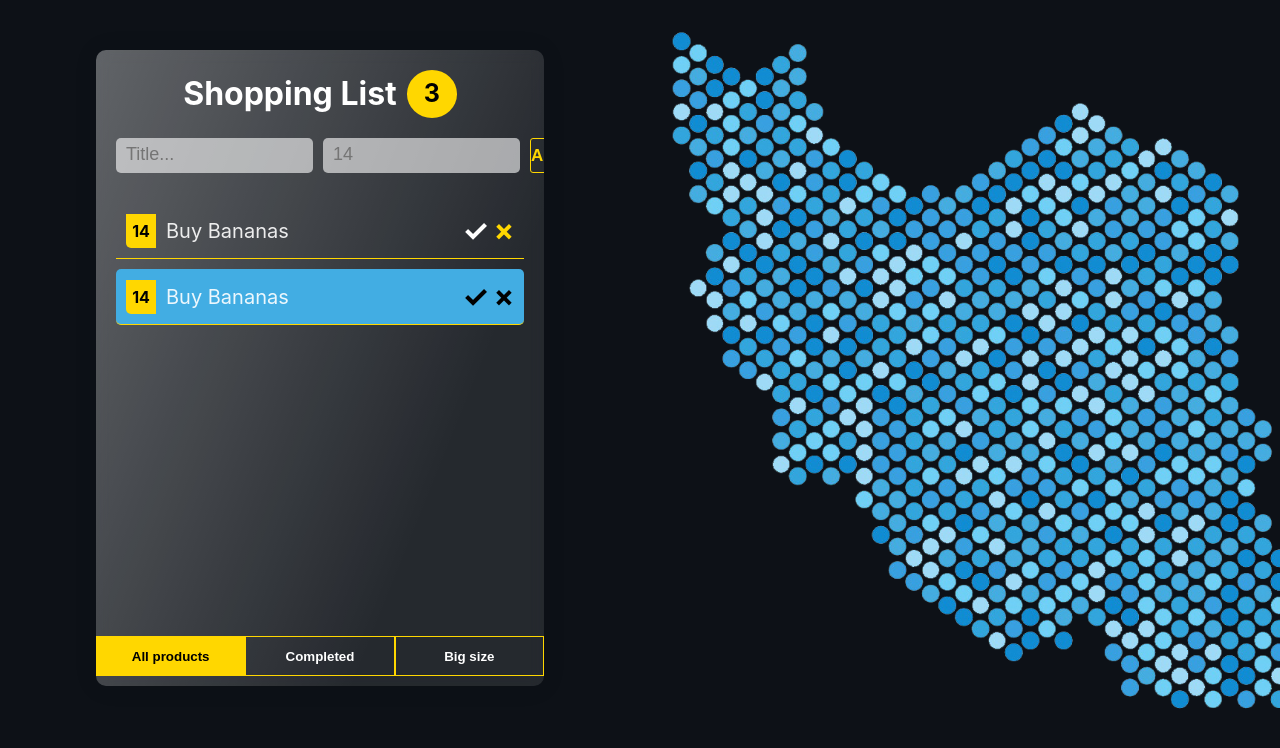
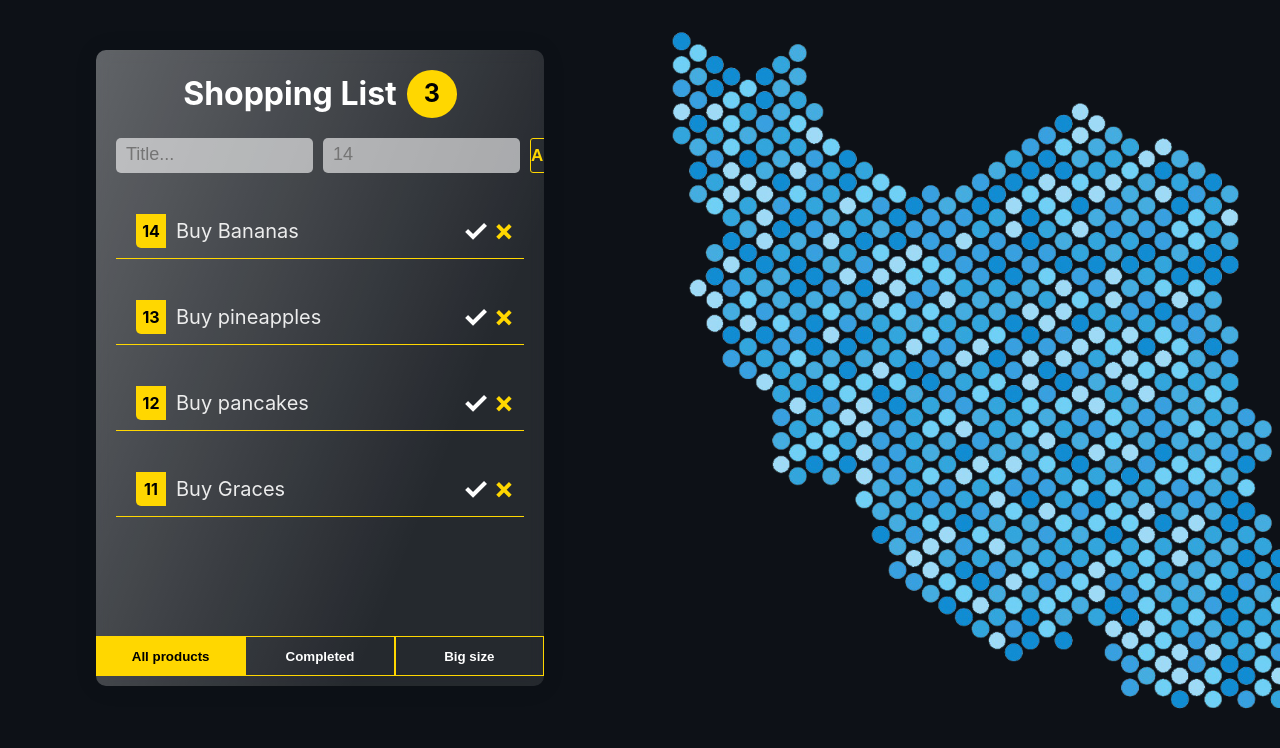
Before and after one commit to M-Orziboyev/react-theories, a React (Vite) app: page / in a window 1280 px wide. Shown: the top 748 px of the page. Built offline with nearby package versions, Linux system fonts and the light colour scheme.

Commit message:
Props and lists

```diff
--- a/src/components/app.jsx
+++ b/src/components/app.jsx
@@ -4,18 +4,44 @@ import Information from "./information.jsx";
 import Form from "./form.jsx";
 import Lists from "./list.jsx";
 import Filter from "./filter.jsx";
+import List from "./list.jsx";
 
 function App() {
+
+    const data = [
+        {
+            number: 14,
+            title: 'Buy Bananas',
+            id: 1
+        },
+        {
+            number: 13,
+            title: 'Buy pineapples',
+            id: 2
+        },
+        {
+            number: 12,
+            title: 'Buy pancakes',
+            id: 3
+        },
+        {
+            number: 11,
+            title: 'Buy Graces',
+            id: 4
+        },
+    ]
 
     return (
         <>
             <div className="app">
                 <div className="wrapper">
                     <div className="card">
-                            <Information />
-                            <Form />
-                            <Lists />
-                            <Filter />
+                        <Information/>
+                        <Form/>
+                        {data.map(({number, title, id}) => (
+                            <List number={number} title={title} key={id}/>
+                        ))}
+                        <Filter/>
                     </div>
                     <img src="/images/earth.svg" alt="earth"/>
                 </div>
--- a/src/components/list.jsx
+++ b/src/components/list.jsx
@@ -1,22 +1,11 @@
-const List = () => {
+const List = ({number, title, id}) => {
     return (
         <div className='shopping-list'>
             <div className='list-item'>
                 <div className='item-info'>
-					<span>14</span>
-					<p>Buy Bananas</p>
-				</div>
-				<div className='item-actions'>
-					<span className='check'>&#10003;</span>
-					<span className='times'>&times;</span>
-				</div>
-			</div>
-
-
-			<div className='list-item active'>
-				<div className='item-info'>
-					<span>14</span>
-					<p>Buy Bananas</p>
+                    <h1>{id}</h1>
+                    <span>{number}</span>
+                    <p>{title}</p>
                 </div>
                 <div className='item-actions'>
                     <span className='check'>&#10003;</span>
```
Also changed, not shown: src/components/filter.jsx (line endings or trailing spaces). Lines whose indentation alone changed are shown as unchanged.
